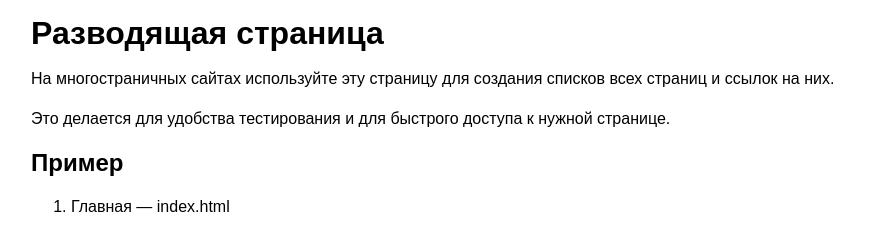
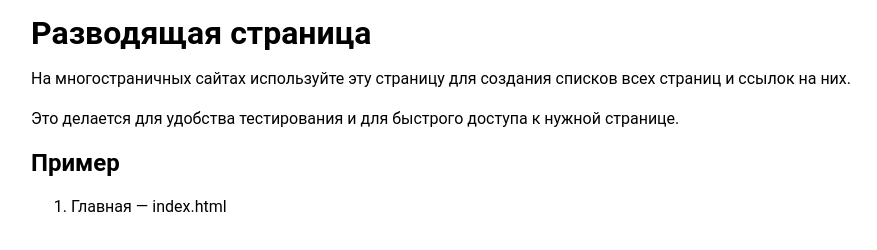
Before and after one commit to Rozzel/ha-SmartDevice, a website: page source/sitemap.html in a window 1280 px wide. Shown: the whole page, without its empty margins (1-878 px from the left). Drawn offline with nearby package versions, Linux system fonts and the light colour scheme; files that its build step writes are made by us from their sources.

Commit message:
Completely finished fonts

```diff
--- a/source/sass/global/fonts.scss
+++ b/source/sass/global/fonts.scss
@@ -1,18 +1,61 @@
-// @font-face {
-//   font-style: normal;
-//   font-weight: 400;
-//   font-family: "Rouble";
-
-//   font-display: swap;
-//   src:
-//     url("../fonts/rouble.woff2") format("woff2");
-// }
-// TODO Остановился на шрифтах
-@font-face {
-  font-style: normal;
-  font-weight: 400;
-  font-family: "";
-
-  font-display: swap;
-  src: url("../fonts/.woff2") format("woff2");
-}
+@include font-face(
+  "Rouble",
+  rouble,
+  400,
+);
+@include font-face(
+  $ff-roboto,
+  roboto-medium500-cyrillicext,
+  500,
+  normal,
+  "U+0460-052F, U+1C80-1C88, U+20B4, U+2DE0-2DFF, U+A640-A69F, U+FE2E-FE2F"
+);
+@include font-face(
+  $ff-roboto,
+  roboto-medium500-latinext,
+  500,
+  normal,
+  "U+0100-024F, U+0259, U+1E00-1EFF, U+2020, U+20A0-20AB, U+20AD-20CF, U+2113, U+2C60-2C7F, U+A720-A7FF"
+);
+@include font-face(
+  $ff-robotocondensed,
+  robotocondensed-regular400-cyrillicext,
+  400,
+  normal,
+  "U+0460-052F, U+1C80-1C88, U+20B4, U+2DE0-2DFF, U+A640-A69F, U+FE2E-FE2F"
+);
+@include font-face(
+  $ff-robotocondensed,
+  robotocondensed-regular400-latinext,
+  400,
+  normal,
+  "U+0100-024F, U+0259, U+1E00-1EFF, U+2020, U+20A0-20AB, U+20AD-20CF, U+2113, U+2C60-2C7F, U+A720-A7FF"
+);
+@include font-face(
+  $ff-robotocondensed,
+  robotocondensed-bold700-cyrillicext,
+  700,
+  normal,
+  "U+0460-052F, U+1C80-1C88, U+20B4, U+2DE0-2DFF, U+A640-A69F, U+FE2E-FE2F"
+);
+@include font-face(
+  $ff-robotocondensed,
+  robotocondensed-bold700-latinext,
+  700,
+  normal,
+  "U+0100-024F, U+0259, U+1E00-1EFF, U+2020, U+20A0-20AB, U+20AD-20CF, U+2113, U+2C60-2C7F, U+A720-A7FF"
+);
+@include font-face(
+  $ff-ptmono,
+  ptmono-regular400-cyrillicext,
+  400,
+  normal,
+  "U+0460-052F, U+1C80-1C88, U+20B4, U+2DE0-2DFF, U+A640-A69F, U+FE2E-FE2F"
+);
+@include font-face(
+  $ff-ptmono,
+  ptmono-regular400-latinext,
+  400,
+  normal,
+  "U+0100-024F, U+0259, U+1E00-1EFF, U+2020, U+20A0-20AB, U+20AD-20CF, U+2113, U+2C60-2C7F, U+A720-A7FF"
+);
--- a/source/sass/mixins.scss
+++ b/source/sass/mixins.scss
@@ -74,31 +74,25 @@
   }
 }
 
-@mixin font($font, $src, $font-weight: normal, $font-style: normal) {
-  font: {
-    style: $font-style;
-    weight: $font-weight;
-    family: "#{$font}";
+@mixin font-face($font, $src, $font-weight: normal, $font-style: normal, $unicode: none) {
+  @font-face {
+    font: {
+      style: $font-style;
+      weight: $font-weight;
+      family: $font;
 
-    display: swap;
+      display: swap;
+    }
+
+    src: url("../fonts/#{$src}.woff2") format("woff2");
+    /* stylelint-disable-next-line at-rule-no-unknown */
+    @if $unicode !="none" {
+      unicode-range: #{$unicode};
+    }
   }
-  src: url("../../fonts/#{$src}.woff2") format("woff2"),
-    url("../../fonts/#{$src}.woff") format("woff");
 }
 
-@mixin font-global($font) {
-  font: {
-    family: $font, $specify-families;
-    style: normal;
-    weight: normal;
-    size: 16px;
-  }
-
-  line-height: 24px;
-  color: $color__base--black;
-}
-
-@mixin font-text($font-weight: inherit, $font-size: inherit, $line-height: inherit, $color: inherit) {
+@mixin font($font-weight: inherit, $font-size: inherit, $line-height: inherit, $color: inherit) {
   font: {
     weight: $font-weight;
     size: $font-size;
--- a/source/sass/variables.scss
+++ b/source/sass/variables.scss
@@ -13,8 +13,8 @@ $color-transparent:                 rgba(255, 255, 255, 0);
 $color-neon-blue:                   #2c39f2;
 $color-torch-red:                   #ff1553;
 
-$color-deepsky-blue:                #00B2FF;
-$color-alice-blue:                  #F2F5F7;
+$color-deepsky-blue:                #00b2ff;
+$color-alice-blue:                  #f2f5f7;
 $color-black-pearl:                 #041427;
 $color-transparent-white:           rgba(255, 255, 255, 0.7);
 
@@ -25,16 +25,24 @@ $black-to-right:                    linear-gradient(90deg, rgba(0, 0, 0, 0.75) 0
 // Typography
 // ---------------------------------
 
+// Font
+$font-name: "Montserrat";
+$specify-families: "Arial", sans-serif;
+$font-url: montserrat-regular;
+
 // переменная используемая в html для подключения скейлинга
 $fz-default:                        16px;
 // TODO
 // у некоторых шрифтов в ios возникают проблемы с символом рубля
 // https://www.artlebedev.ru/kovodstvo/sections/159/#13
-$ff-rouble:                         "Rouble", "Arial", sans-serif;
+$ff-rouble:                         "Roboto", "Arial", sans-serif;
 
-$ff-placeholder:                    "Placeholder", "Arial", sans-serif;
+$ff-placeholder:                    "Roboto", "Arial", sans-serif;
 
-
+// Project fonts
+$ff-roboto:                         "Roboto", sans-serif;
+$ff-robotocondensed:                "Roboto Condensed", sans-serif;
+$ff-ptmono:                         "PT Mono", monospace;
 
 // Animation
 // ---------------------------------
```
Also changed, not shown: source/fonts/ptmono-regular400-cyrillicext.woff2 (added), source/fonts/ptmono-regular400-latinext.woff2 (added), source/fonts/roboto-medium500-cyrillicext.woff2 (added), source/fonts/roboto-medium500-latinext.woff2 (added), source/fonts/robotocondensed-bold700-cyrillicext.woff2 (added), source/fonts/robotocondensed-bold700-latinext.woff2 (added), source/fonts/robotocondensed-regular400-cyrillicext.woff2 (added), source/fonts/robotocondensed-regular400-latinext.woff2 (added).
